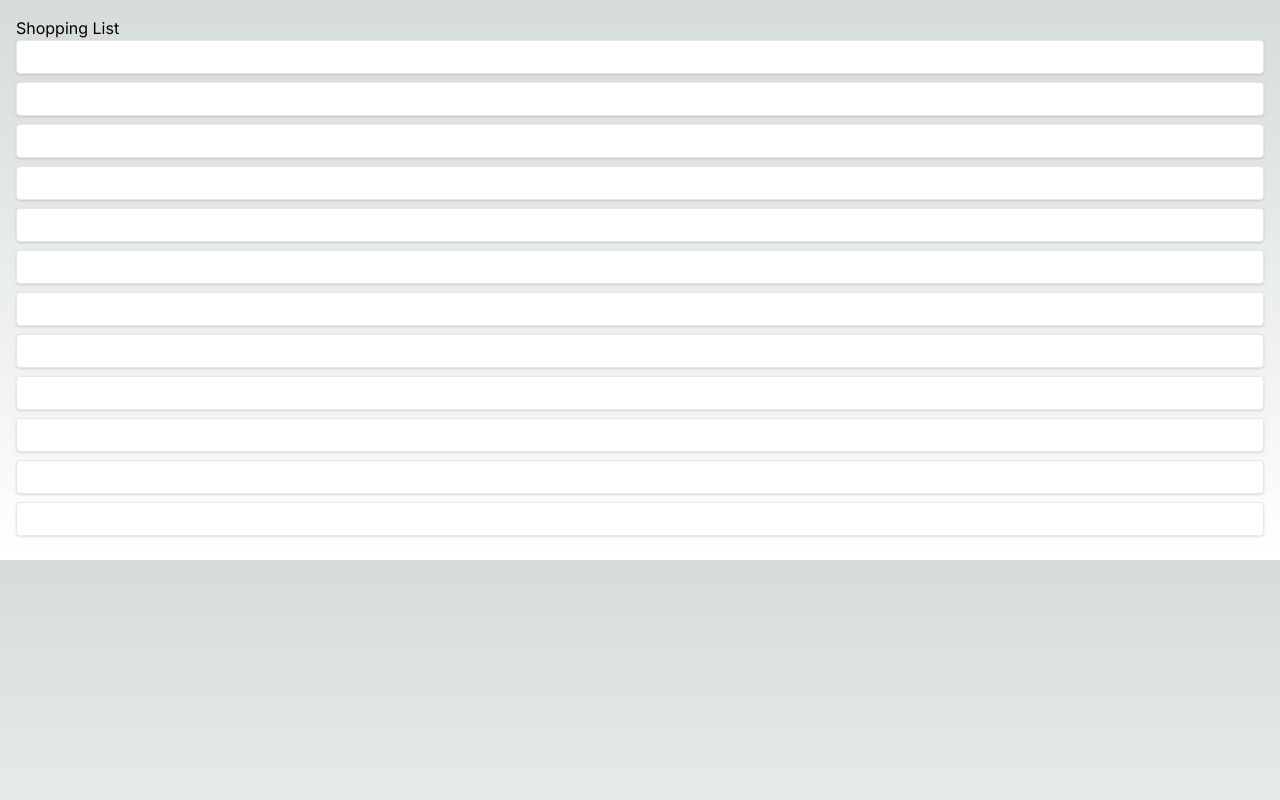
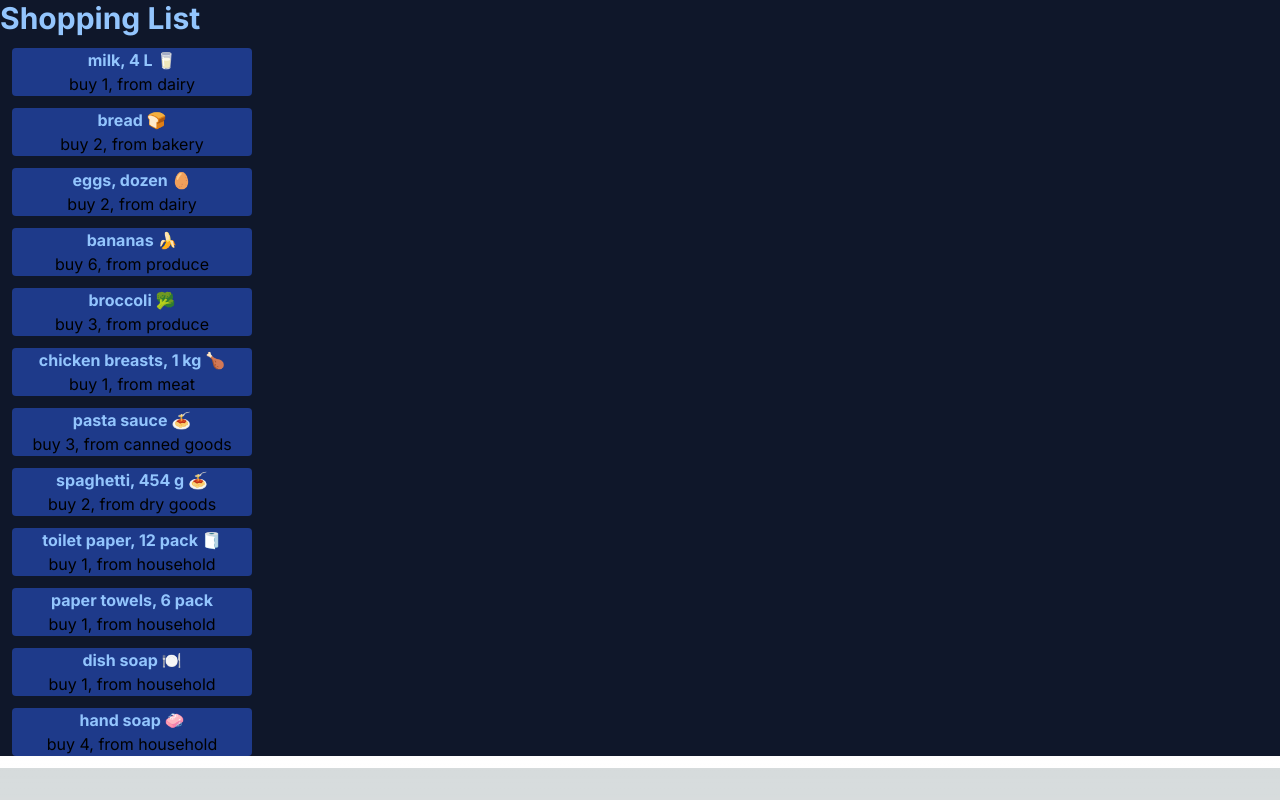
Before and after one commit to CDanielTurner/cprg306-assignments, a Next.js app: page /week-3 in a window 1280 px wide. Built offline with nearby package versions, Linux system fonts and the light colour scheme.

Commit message:
Completed Week 3 assingment and uploading to Github

```diff
--- a/app/week-3/item-list.js
+++ b/app/week-3/item-list.js
@@ -1,75 +1,140 @@
 import Item from "./item";
 
-const Items = [
-	{
+export default function ItemList() {
+	const item1 = {
 		name: "milk, 4 L 🥛",
 		quantity: 1,
 		category: "dairy",
-	},
-	{
+	};
+
+	const item2 = {
 		name: "bread 🍞",
 		quantity: 2,
 		category: "bakery",
-	},
-	{
+	};
+
+	const item3 = {
 		name: "eggs, dozen 🥚",
 		quantity: 2,
 		category: "dairy",
-	},
-	{
+	};
+
+	const item4 = {
 		name: "bananas 🍌",
 		quantity: 6,
 		category: "produce",
-	},
-	{
+	};
+
+	const item5 = {
 		name: "broccoli 🥦",
 		quantity: 3,
 		category: "produce",
-	},
-	{
+	};
+
+	const item6 = {
 		name: "chicken breasts, 1 kg 🍗",
 		quantity: 1,
 		category: "meat",
-	},
-	{
+	};
+
+	const item7 = {
 		name: "pasta sauce 🍝",
 		quantity: 3,
 		category: "canned goods",
-	},
-	{
+	};
+
+	const item8 = {
 		name: "spaghetti, 454 g 🍝",
 		quantity: 2,
 		category: "dry goods",
-	},
-	{
+	};
+
+	const item9 = {
 		name: "toilet paper, 12 pack 🧻",
 		quantity: 1,
 		category: "household",
-	},
-	{
+	};
+
+	const item10 = {
 		name: "paper towels, 6 pack",
 		quantity: 1,
 		category: "household",
-	},
-	{
+	};
+
+	const item11 = {
 		name: "dish soap 🍽️",
 		quantity: 1,
 		category: "household",
-	},
-	{
+	};
+
+	const item12 = {
 		name: "hand soap 🧼",
 		quantity: 4,
 		category: "household",
-	},
-];
-export default function ItemList() {
+	};
 	return (
-		<div>
-			{Items.map((item, index) => (
-				<ul key={index}>
-					<Item item={item} />
-				</ul>
-			))}
-		</div>
+		<main className="bg-slate-900">
+			<h1 className="text-blue-300 text-3xl font-bold">Shopping List</h1>
+			<Item
+				name={item1.name}
+				quantity={item1.quantity}
+				category={item1.category}
+			/>
+			<Item
+				name={item2.name}
+				quantity={item2.quantity}
+				category={item2.category}
+			/>
+			<Item
+				name={item3.name}
+				quantity={item3.quantity}
+				category={item3.category}
+			/>
+			<Item
+				name={item4.name}
+				quantity={item4.quantity}
+				category={item4.category}
+			/>
+			<Item
+				name={item5.name}
+				quantity={item5.quantity}
+				category={item5.category}
+			/>
+			<Item
+				name={item6.name}
+				quantity={item6.quantity}
+				category={item6.category}
+			/>
+			<Item
+				name={item7.name}
+				quantity={item7.quantity}
+				category={item7.category}
+			/>
+			<Item
+				name={item8.name}
+				quantity={item8.quantity}
+				category={item8.category}
+			/>
+			<Item
+				name={item9.name}
+				quantity={item9.quantity}
+				category={item9.category}
+			/>
+			<Item
+				name={item10.name}
+				quantity={item10.quantity}
+				category={item10.category}
+			/>
+			<Item
+				name={item11.name}
+				quantity={item11.quantity}
+				category={item11.category}
+			/>
+			<Item
+				name={item12.name}
+				quantity={item12.quantity}
+				category={item12.category}
+			/>
+		</main>
 	);
 }
--- a/app/week-3/item.js
+++ b/app/week-3/item.js
@@ -1,13 +1,15 @@
+import ItemList from "./item-list";
 export default function Item({ name, quantity, category }) {
 	return (
-		<li className="flex items-center justify-between p-4 mb-2 bg-white border rounded shadow">
-			<div>
-				<h3 className="text-lg font-semibold text-black">{name}</h3>
-				<p className="text-sm text-gray-500">{category}</p>
+		<ul>
+			<div className="bg-blue-900 m-3 w-60 h-30 rounded text-center">
+				<li>
+					<h1 className="font-bold text-blue-300">{name}</h1>
+					<p>
+						buy {quantity}, from {category}
+					</p>
+				</li>
 			</div>
-			<span className="text-blue-500 font-bold">{quantity}</span>
-		</li>
+		</ul>
 	);
 }
-
-// export default Item;
--- a/app/week-3/page.js
+++ b/app/week-3/page.js
@@ -1,13 +1,6 @@
 import Item from "./item"; // Import the Item component
-import ItemList, { Items } from "./item-list"; // Import the Items array
+import ItemList from "./item-list";
 
 export default function Page() {
-	return (
-		<main className="container mx-auto p-4">
-			<h1 className>Shopping List</h1>
-			{ItemList((item) => (
-				<Item key={item.id} item={item} />
-			))}
-		</main>
-	);
+	return <ItemList />;
 }
```
